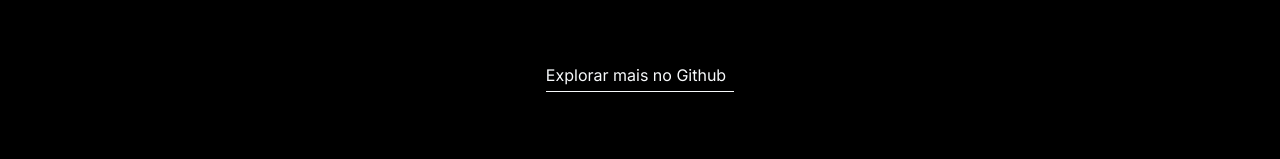
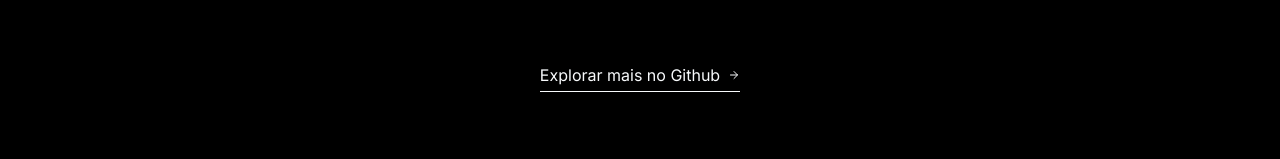
Before and after one commit to eukauacavalcante/my_portfolio, a Next.js app: page / in a window 1280 px wide. Shown: the part 4024-4183 px from the top of the page. Built offline with nearby package versions, Linux system fonts and the light colour scheme.

Commit message:
feat: adiciona ícone em link para o Github e corrige detalhes de apresentação em project detail

```diff
--- a/src/app/page.tsx
+++ b/src/app/page.tsx
@@ -166,7 +166,7 @@
                     </div>
                     <div className="mt-16 text-center">
                         <a href="https://github.com/eukauacavalcante?tab=repositories" target="_blank" className="inline-flex items-center gap-2 text-foreground border-b border-foreground pb-1 hover:text-chart-1 hover:border-chart-1 transition-all group" aria-label="Explorar mais no Github" title="Explorar mais no Github" rel="noopener noreferrer">
-                            Explorar mais no Github <i className="bi bi-arrow-right group-hover:translate-x-1 transition-transform"></i>
+                            Explorar mais no Github <ArrowRight className="w-3 h-3 group-hover:translate-x-1 transition-transform" />
                         </a>
                     </div>
                 </div>
--- a/src/app/projects/[id]/page.tsx
+++ b/src/app/projects/[id]/page.tsx
@@ -101,8 +101,8 @@
           )}
         </div>
 
-        <div className="relative bg-chart-1/10 text-primary rounded-2xl p-6 sm:p-8 mb-12 border border-chart-1/50 shadow-sm overflow-hidden">
-          {project.linkedin && project.linkedin !== "#" && (
+        {project.linkedin && project.linkedin !== "#" && (
+          <div className="relative bg-chart-1/10 text-primary rounded-2xl p-6 sm:p-8 mb-12 border border-chart-1/50 shadow-sm overflow-hidden">
             <div className="relative z-10">
               <div className="flex items-start gap-4 mb-6">
                 <div>
@@ -119,8 +119,8 @@
                 Apoiar no LinkedIn
               </PageButton>
             </div>
-          )}
-        </div>
+          </div>
+        )}
 
         {project.functionalities && project.functionalities.length > 0 && (
           <div className="mt-12">
--- a/src/app/projects/data.tsx
+++ b/src/app/projects/data.tsx
@@ -5,7 +5,7 @@
     description: "Projeto acadêmico com o objetivo de utilizar práticas de segurança e implementação de ferramentas educacionais.",
     image: ["/images/projects/homemorpheus.png", "/images/projects/morpheus_conversor.png", "/images/projects/morpheus_moni.png"],
     stack: ["Django", "DRF", "IA Generativa", "Projeto Acadêmico"],
-    full_stack: ['Python', 'JavaScript', 'Django', 'DRF', 'SQLite', 'TailwindCSS', 'OAuth2', 'Groq AI', 'Psutil', 'Swagger', 'Mkdocs'],
+    full_stack: ['Python', 'JavaScript', 'Django', 'DRF', 'SQLite', 'TailwindCSS', 'OAuth2', 'Groq AI', 'Swagger', 'Mkdocs'],
     functionalities: [
       {"Monitoramento": "Análise em tempo real de CPU, RAM e Disco com visualização intuitiva.", "icon": "FaTachometerAlt"},
       {"Análise por IA": "Utilização de IA generativa para interpretar dados do sistema e fornecer insights.", "icon": "FaRobot"},
```
